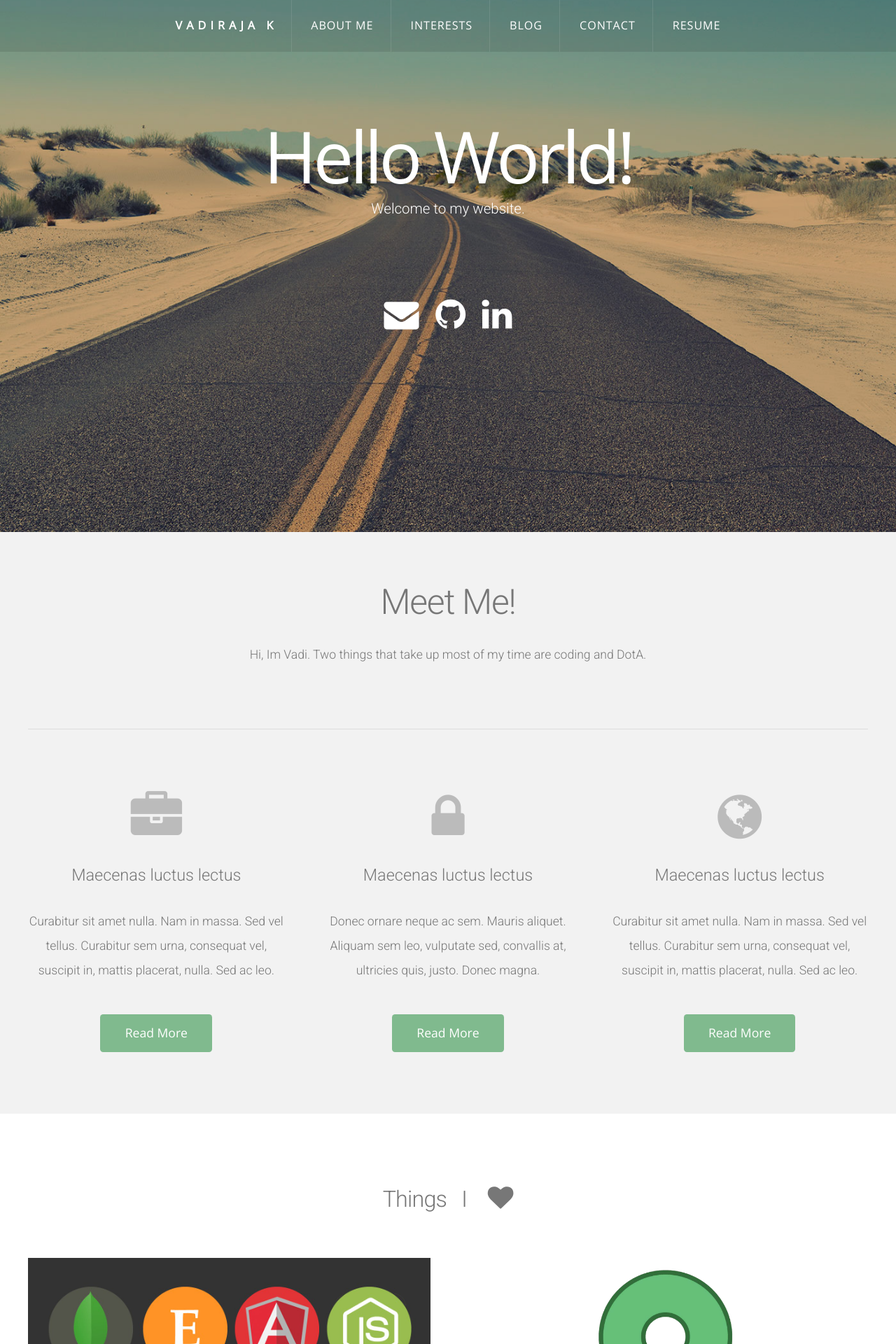
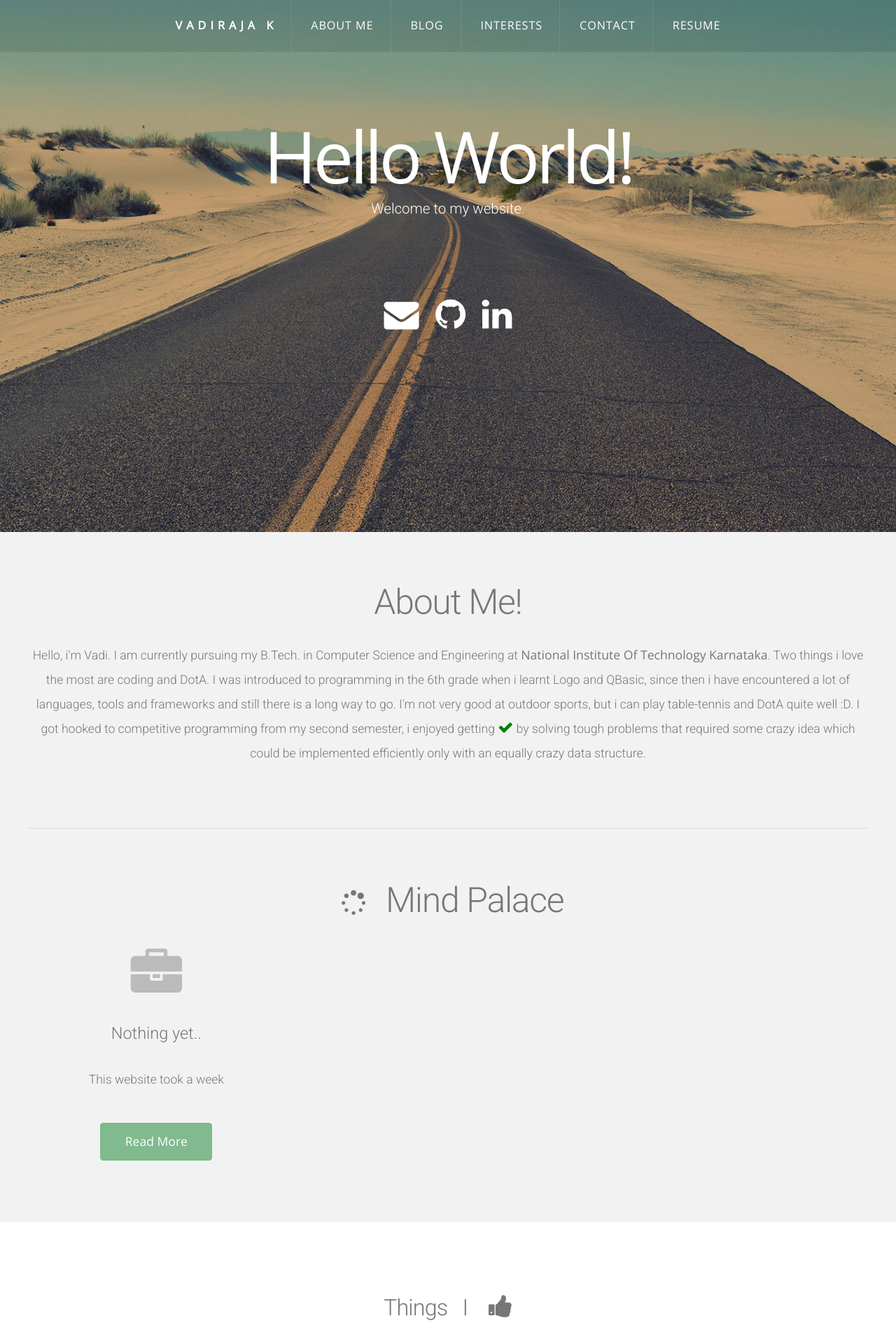
Before and after one commit to vadi95/mywebsite, a Django app: page / in a window 1280 px wide. Shown: the top 1920 px of the page at 70% size. Run offline with Django 3.2, Linux system fonts and the light colour scheme; some libraries are stand-ins or nearby versions.

Commit message:
added more text content

```diff
--- a/mywebsite/templates/index.html
+++ b/mywebsite/templates/index.html
@@ -37,8 +37,8 @@
 						<ul>
 							<li class="active" style="font-weight:bold;"><a href="/">V a d i r a j a &nbsp; K</a></li>
 							<li><a href="/#aboutme">About me</a></li>
+							<li><a href="/#blog">Blog</a></li>
 							<li><a href="/#interests">Interests</a></li>
-							<li><a href="/blog/">Blog</a></li>
 							<li><a href="/#contact">Contact</a></li>
 							<li><a href="https://drive.google.com/file/d/0B_v0hP2vfMqYc0M4ZF9nRVBWcjA/view" target="_blank">Resume</a></li>
 						</ul>
@@ -74,19 +74,31 @@
 		<div id="featured">
 			<div class="container">
 				<header>
-					<h2>Meet Me!</h2>
+					<h2>About Me!</h2>
 				</header>
 
-				<p>Hi, Im Vadi. Two things that take up most of my time are coding and DotA.</p>
-				<hr />
+				<p>Hello, i'm Vadi. I am currently pursuing my B.Tech. in Computer Science and Engineering at
+					<a style="display:inline-block;color:#777;" href="http://www.nitk.ac.in" target="_blank">National Institute Of Technology Karnataka</a>. Two things i love the most are coding and DotA. I was introduced to programming
+					in the 6th grade when i learnt Logo and QBasic, since then i have encountered a lot of languages,
+					tools and frameworks and still there is a long way to go.
+					I'm not very good at outdoor sports, but i can play table-tennis and DotA quite well :D. I got
+				hooked to competitive programming from my second semester, i enjoyed getting <i class="fa fa-check fa-x" style="display:inline-block;color:green;"></i>
+					by solving tough problems that required some crazy idea which could be implemented efficiently only with
+				an equally crazy data structure.</p>
+				<hr id="blog"  />
+				<header>
+					<i class="fa fa-spinner fa-2x" style="display:inline-block;margin-left:1%;"></i>
+					<h2 style="display:inline-block;margin-left: 2%;">Mind Palace </h2>
+				</header>
+
 				<div class="row">
 					<section class="4u">
 						<span class="pennant"><span class="fa fa-briefcase"></span></span>
-						<h3>Maecenas luctus lectus</h3>
-						<p>Curabitur sit amet nulla. Nam in massa. Sed vel tellus. Curabitur sem urna, consequat vel, suscipit in, mattis placerat, nulla. Sed ac leo.</p>
+						<h3>Nothing yet..</h3>
+						<p>This website took a week</p>
 						<a href="#" class="button button-style1">Read More</a>
 					</section>
-					<section class="4u">
+					<!--<section class="4u">
 						<span class="pennant"><span class="fa fa-lock"></span></span>
 						<h3>Maecenas luctus lectus</h3>
 						<p>Donec ornare neque ac sem. Mauris aliquet. Aliquam sem leo, vulputate sed, convallis at, ultricies quis, justo. Donec magna.</p>
@@ -98,6 +110,7 @@
 						<p>Curabitur sit amet nulla. Nam in massa. Sed vel tellus. Curabitur sem urna, consequat vel, suscipit in, mattis placerat, nulla. Sed ac leo.</p>
 						<a href="#" class="button button-style1">Read More</a>
 					</section>
+					-->
 
 				</div>
 			</div>
@@ -109,7 +122,7 @@
 			<div id="content" class="container">
 				<header>
 					<h2 style="display:inline-block;margin-bottom: 2%;">Things &nbsp; I &nbsp; </h2>
-					<i class="fa fa-heart fa-2x" style="margin-left:1%"></i>
+					<i class="fa fa-thumbs-up fa-2x" style="margin-left:1%;"></i>
 				</header>
 				<div class="row">
 					<section class="6u">
@@ -117,14 +130,18 @@
 						<header>
 							<h2>MEAN Stack Development</h2>
 						</header>
-						<p>MEAN.JS is a full-stack JavaScript solution that helps you build fast, robust, and maintainable production web applications using MongoDB, Express, AngularJS, and Node.js.</p>
+						<p>MEAN.JS is a full-stack JavaScript solution that helps you build fast, robust,
+							and maintainable production web applications using MongoDB, Express, AngularJS, and Node.js.
+						</p>
 					</section>
-					<section class="6u">
+					<section style="display:inline-block;" class="6u">
 						<a class="image full"><img src="{% static 'mywebsite/images/opensource.png' %}" alt=""></a>
 						<header>
 							<h2>Open Source Projects</h2>
 						</header>
-						<p>Universal access to product design via a free license. Soo awesome.</p>
+						<p style="display:inline-block;">Universal access to product design via a free license. Soo awesome. You can find the code for this website <a style="display:inline-block;color:#777;text-decoration: underline;" href="https://github.com/vadi95/mywebsite" target="_blank">here.</a>
+							I have contributed a few patches to <a style="display:inline-block;color:#777;text-decoration: underline;" href="https://www.mediawiki.org/wiki/Manual:Pywikibot" target="_blank">pywikibot </a> and want to contribute to more organisations in the future.</p>
+
 					</section>
 				</div>
 
@@ -134,14 +151,14 @@
 						<header>
 							<h2>Defense of the Ancients (DotA)</h2>
 						</header>
-						<p>I am one of the 11 million people who play DotA. It's fun, requires a lot of spontaneous decisions and very addictive :P.</p>
+						<p>I am one of the 11 million people who play DotA. It's fun, requires a lot of spontaneous decision making and very addictive :P. Peak solo MMR : 3.6K</p>
 					</section>
 					<section class="6u">
 						<a href="https://www.jetbrains.com/" target="_blank" class="image full"><img src="{% static 'mywebsite/images/code.png' %}" alt=""></a>
 						<header>
 							<h2>JetBrains IDEs</h2>
 						</header>
-						<p>Whichever technologies you use, there's a JetBrains tool to match! These make coding and debugging so much simpler.</p>
+						<p>Whichever technologies you use, there's a JetBrains tool to match! These make coding and debugging so much simpler. Any feature you can think of is present! Probably the only con is if you want to work simultaneously on 2 core languages (eg. python and javascript) then you'll need 2 IDEs.</p>
 					</section>
 				</div>
 
@@ -164,7 +181,7 @@
 				<section>
 					<header>
 						<h2>Get in touch</h2>
-						<span class="byline">Send me a message!</span>
+						<span class="byline">Have a message?</span>
 					</header>
 					<ul class="contact">
 						<form method="post" action="/" class="cf">
```
